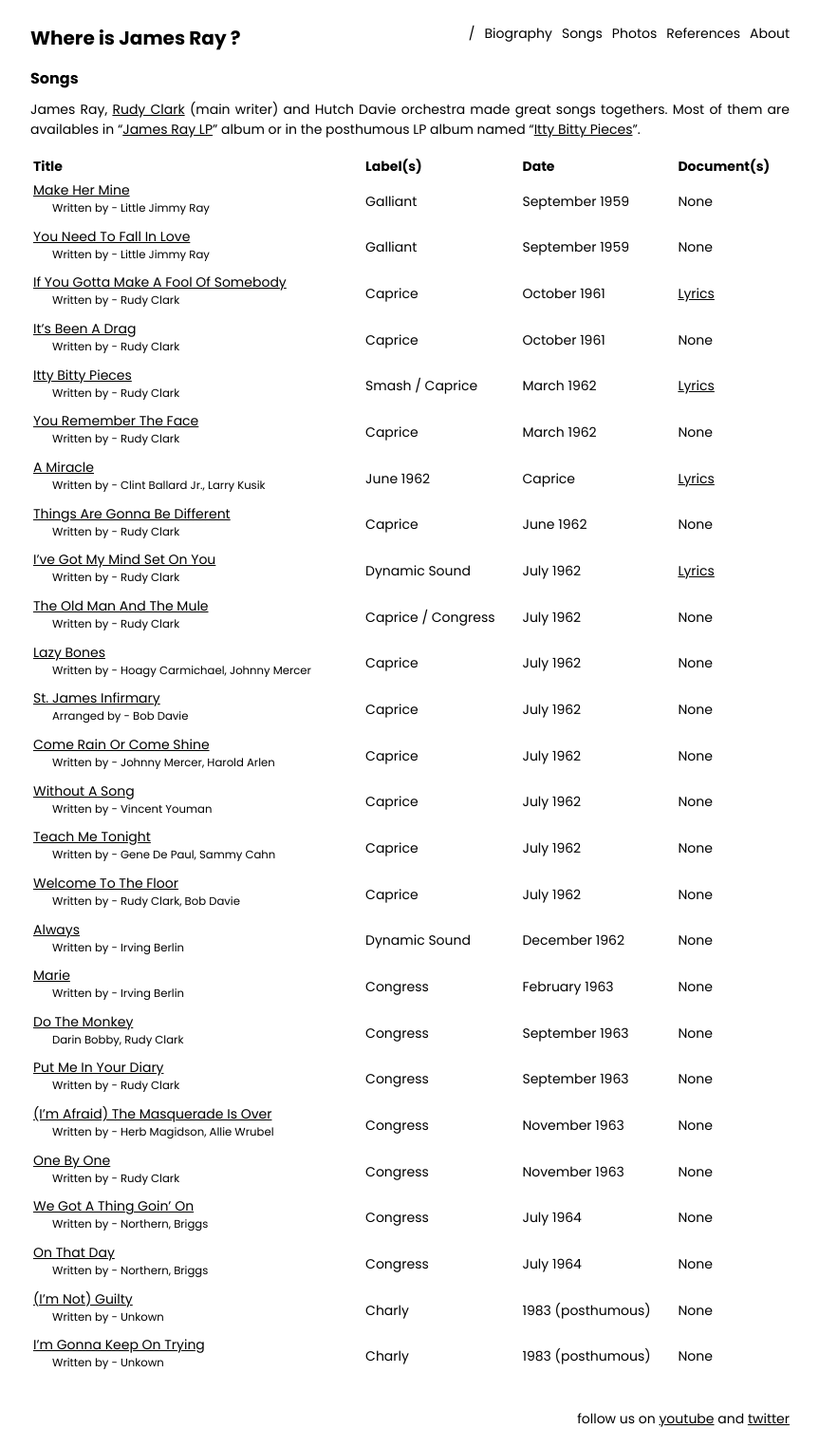
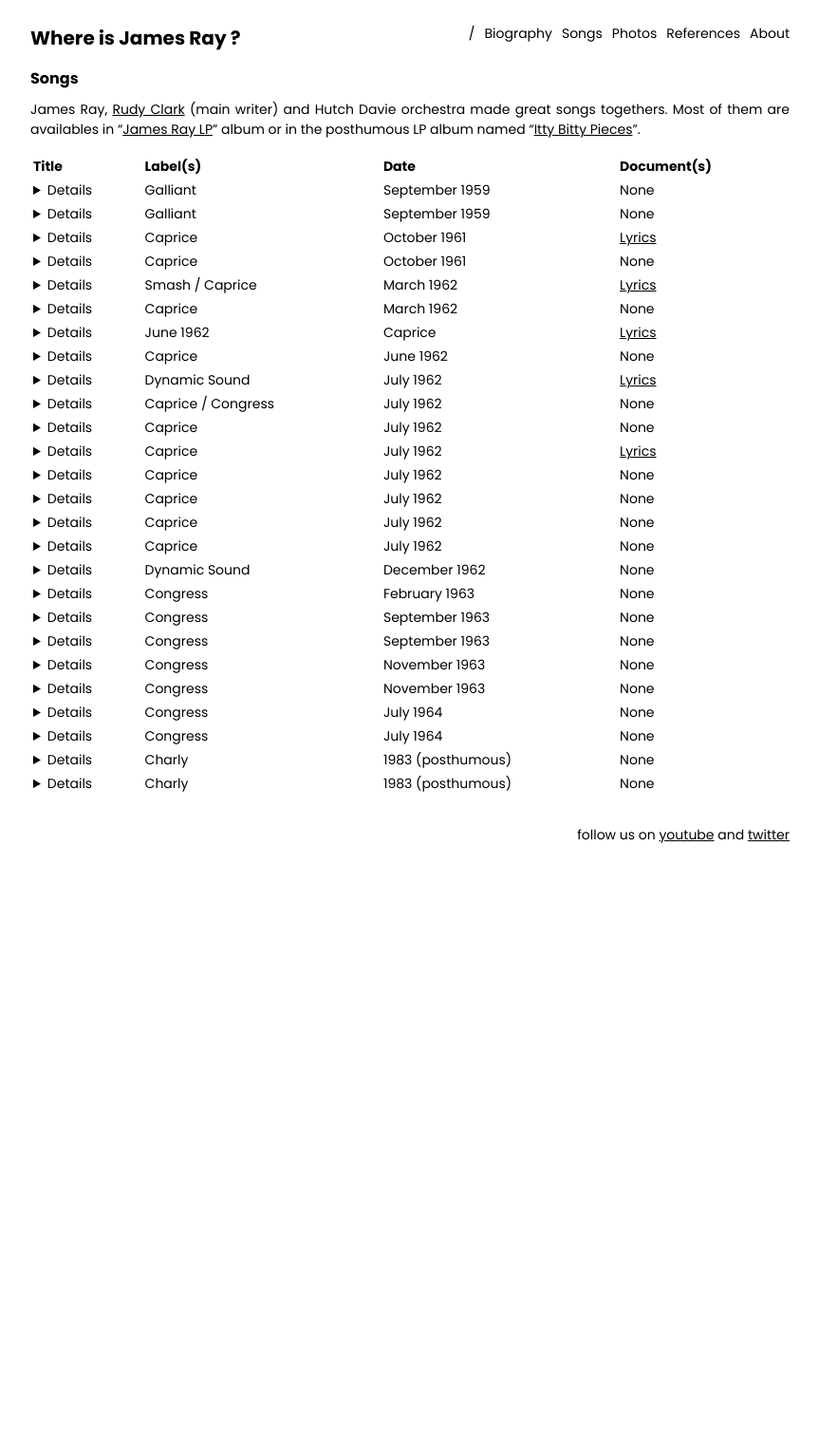
Before and after one commit to jamesraymusic/jamesraymusic.github.io, a Jekyll site: the page built from songs.md, in a window 1280 px wide. Shown: the whole page at 95% size, without its empty margins (208-1071 px from the left). Built offline with Jekyll 4.4.1, drawn with Linux system fonts in a browser that asks for light colours; after the commit the page ends 910 px from its top, so only the background shows below that.

Commit message:
Add St James Infirmary Lyrics and update songs rendering

```diff
--- /dev/null
+++ b/lyrics/st-james-infirmary.md
@@ -0,0 +1,37 @@
+---
+layout: page
+title: Lyrics - Saint James Infirmary
+permalink: /st-james-infirmary/
+---
+
+# Lyrics - Saint James Infirmary
+
+It was down in Old Joe's barroom,
+On the corner by the square,
+The drinks were served as usual,
+And a goodly crowd was there.
+
+On my left stood Joe McGuinny
+His eyes were bloodshot red;
+He gave at a proud a mountain,
+And ... a word he said.
+
+I went down to the St. James Infirmary
+Saw my baby there,
+All streched out on a table,
+So fail, so cold and so fair.
+
+When up to see the doctor,
+She's very low he said,
+When back to see my baby,
+...
+
+Let her go, let her go and God bless her;
+Wherever she may be,
+There never be a lover like her,
+There never be a lover for me.
+
+And now you've heard my story,
+I take another shot of booz;
+And if everybody still askin',
+I've got Saint James Infermery blues.
--- a/songs.md
+++ b/songs.md
@@ -10,29 +10,29 @@ James Ray, [Rudy Clark](https://en.wikipedia.org/wiki/Rudy_Clark) (main writer)
 
 | Title | Label(s) | Date | Document(s) |
 | --- | --- | --- | --- |
-| [Make Her Mine](https://www.youtube.com/watch?v=r0ptmu3QHI8)<br><sup>Written by - Little Jimmy Ray</sup> | Galliant | September 1959 |  None |
-| [You Need To Fall In Love](https://www.youtube.com/watch?v=a21ujJ22t3s)<br><sup>Written by - Little Jimmy Ray</sup> | Galliant | September 1959 | None |
-| [If You Gotta Make A Fool Of Somebody](https://www.youtube.com/watch?v=sperNZW6A8k)<br><sup>Written by - Rudy Clark</sup> | Caprice | October 1961 | [Lyrics](./lyrics/if-you-gotta-make-a-fool-of-somebody.md) |
-| [It's Been A Drag](https://www.youtube.com/watch?v=Z8zyY8Q37fk)<br><sup>Written by - Rudy Clark</sup> | Caprice | October 1961 | None |
-| [Itty Bitty Pieces](https://www.youtube.com/watch?v=56Tv8PjAF5Y)<br><sup>Written by - Rudy Clark</sup> | Smash / Caprice | March 1962 | [Lyrics](./lyrics/itty-bitty-pieces.md) |
-| [You Remember The Face](https://www.youtube.com/watch?v=ZR7JAQcVPgM)<br><sup>Written by - Rudy Clark</sup> | Caprice | March 1962 | None |
-| [A Miracle](https://www.youtube.com/watch?v=s9y2VSHu2I8)<br><sup>Written by - Clint Ballard Jr., Larry Kusik</sup> | June 1962 | Caprice | [Lyrics](./lyrics/a-miracle.md) |
-| [Things Are Gonna Be Different](https://www.youtube.com/watch?v=_78nuECv3Do)<br><sup>Written by - Rudy Clark</sup> | Caprice | June 1962 | None |
-| [I've Got My Mind Set On You](https://www.youtube.com/watch?v=dSNbpBOf80A)<br><sup>Written by - Rudy Clark</sup> | Dynamic Sound | July 1962 | [Lyrics](./lyrics/i-ve-got-my-mind-set-on-you.md) |
-| [The Old Man And The Mule](https://www.youtube.com/watch?v=9H6uo_a24xU)<br><sup>Written by - Rudy Clark</sup> | Caprice / Congress | July 1962 | None |
-| [Lazy Bones](https://www.youtube.com/watch?v=Apj1Cvkc55o)<br><sup>Written by - Hoagy Carmichael, Johnny Mercer</sup> | Caprice | July 1962 | None |
-| [St. James Infirmary](https://www.youtube.com/watch?v=lAP2bfSE_2s)<br><sup>Arranged by - Bob Davie</sup> | Caprice | July 1962 | None |
-| [Come Rain Or Come Shine](https://www.youtube.com/watch?v=2uZ1bjzcJME)<br><sup>Written by - Johnny Mercer, Harold Arlen</sup> | Caprice | July 1962 | None |
-| [Without A Song](https://www.youtube.com/watch?v=vVQ447pzuzU)<br><sup>Written by - Vincent Youman</sup> | Caprice | July 1962 | None |
-| [Teach Me Tonight](https://www.youtube.com/watch?v=Z3g0ktzpZXs)<br><sup>Written by - Gene De Paul, Sammy Cahn</sup> | Caprice | July 1962 | None |
-| [Welcome To The Floor](https://www.youtube.com/watch?v=xDs6FBXgC60)<br><sup>Written by - Rudy Clark, Bob Davie</sup> | Caprice | July 1962 | None |
-| [Always](https://www.youtube.com/watch?v=RwJwHDQvj_s)<br><sup>Written by - Irving Berlin</sup> | Dynamic Sound | December 1962 | None |
-| [Marie](https://www.youtube.com/watch?v=xVRQULoAq8U)<br><sup>Written by - Irving Berlin</sup> | Congress | February 1963 | None |
-| [Do The Monkey](https://www.youtube.com/watch?v=4VttO0uJH_Q)<br><sup>Darin Bobby, Rudy Clark</sup> | Congress | September 1963 | None |
-| [Put Me In Your Diary](https://www.youtube.com/watch?v=sTOyZlzDekQ)<br><sup>Written by - Rudy Clark</sup> | Congress | September 1963 | None |
-| [(I'm Afraid) The Masquerade Is Over](https://www.youtube.com/watch?v=aEqzGMSyVOU)<br><sup>Written by - Herb Magidson, Allie Wrubel</sup> | Congress | November 1963 | None |
-| [One By One](https://www.youtube.com/watch?v=qAnOf4q-6uA)<br><sup>Written by - Rudy Clark</sup> | Congress | November 1963 | None |
-| [We Got A Thing Goin' On](https://www.youtube.com/watch?v=jUdfMkWEpFQ)<br><sup>Written by - Northern, Briggs</sup> | Congress | July 1964 | None |
-| [On That Day](https://www.youtube.com/watch?v=Lg7g_tXujyg)<br><sup>Written by - Northern, Briggs</sup> | Congress | July 1964 | None |
-| [(I'm Not) Guilty](https://www.youtube.com/watch?v=ErTy6JLe9c0)<br><sup>Written by - Unkown</sup> | Charly | 1983 (posthumous) | None |
-| [I'm Gonna Keep On Trying](https://www.youtube.com/watch?v=qbvnqetOx5k)<br><sup>Written by - Unkown</sup> | Charly | 1983 (posthumous) | None |
+| <details><summary>[Make Her Mine](https://www.youtube.com/watch?v=r0ptmu3QHI8)</summary>Written by - Little Jimmy Ray</details> | Galliant | September 1959 |  None |
+| <details><summary>[You Need To Fall In Love](https://www.youtube.com/watch?v=a21ujJ22t3s)</summary>Written by - Little Jimmy Ray</details> | Galliant | September 1959 | None |
+| <details><summary>[If You Gotta Make A Fool Of Somebody](https://www.youtube.com/watch?v=sperNZW6A8k)</summary>Written by - Rudy Clark</details> | Caprice | October 1961 | [Lyrics](./lyrics/if-you-gotta-make-a-fool-of-somebody.md) |
+| <details><summary>[It's Been A Drag](https://www.youtube.com/watch?v=Z8zyY8Q37fk)</summary>Written by - Rudy Clark</details> | Caprice | October 1961 | None |
+| <details><summary>[Itty Bitty Pieces](https://www.youtube.com/watch?v=56Tv8PjAF5Y)</summary>Written by - Rudy Clark</details> | Smash / Caprice | March 1962 | [Lyrics](./lyrics/itty-bitty-pieces.md) |
+| <details><summary>[You Remember The Face](https://www.youtube.com/watch?v=ZR7JAQcVPgM)</summary>Written by - Rudy Clark</details> | Caprice | March 1962 | None |
+| <details><summary>[A Miracle](https://www.youtube.com/watch?v=s9y2VSHu2I8)</summary>Written by - Clint Ballard Jr., Larry Kusik</details> | June 1962 | Caprice | [Lyrics](./lyrics/a-miracle.md) |
+| <details><summary>[Things Are Gonna Be Different](https://www.youtube.com/watch?v=_78nuECv3Do)</summary>Written by - Rudy Clark</details> | Caprice | June 1962 | None |
+| <details><summary>[I've Got My Mind Set On You](https://www.youtube.com/watch?v=dSNbpBOf80A)</summary>Written by - Rudy Clark</details> | Dynamic Sound | July 1962 | [Lyrics](./lyrics/i-ve-got-my-mind-set-on-you.md) |
+| <details><summary>[The Old Man And The Mule](https://www.youtube.com/watch?v=9H6uo_a24xU)</summary>Written by - Rudy Clark</details> | Caprice / Congress | July 1962 | None |
+| <details><summary>[Lazy Bones](https://www.youtube.com/watch?v=Apj1Cvkc55o)</summary>Written by - Hoagy Carmichael, Johnny Mercer</details> | Caprice | July 1962 | None |
+| <details><summary>[St. James Infirmary](https://www.youtube.com/watch?v=lAP2bfSE_2s)</summary>Arranged by - Bob Davie</details> | Caprice | July 1962 | [Lyrics](./lyrics/st-james-infirmary.md) |
+| <details><summary>[Come Rain Or Come Shine](https://www.youtube.com/watch?v=2uZ1bjzcJME)</summary>Written by - Johnny Mercer, Harold Arlen</details> | Caprice | July 1962 | None |
+| <details><summary>[Without A Song](https://www.youtube.com/watch?v=vVQ447pzuzU)</summary>Written by - Vincent Youman</details> | Caprice | July 1962 | None |
+| <details><summary>[Teach Me Tonight](https://www.youtube.com/watch?v=Z3g0ktzpZXs)</summary>Written by - Gene De Paul, Sammy Cahn</details> | Caprice | July 1962 | None |
+| <details><summary>[Welcome To The Floor](https://www.youtube.com/watch?v=xDs6FBXgC60)</summary>Written by - Rudy Clark, Bob Davie</details> | Caprice | July 1962 | None |
+| <details><summary>[Always](https://www.youtube.com/watch?v=RwJwHDQvj_s)</summary>Written by - Irving Berlin</details> | Dynamic Sound | December 1962 | None |
+| <details><summary>[Marie](https://www.youtube.com/watch?v=xVRQULoAq8U)</summary>Written by - Irving Berlin</details> | Congress | February 1963 | None |
+| <details><summary>[Do The Monkey](https://www.youtube.com/watch?v=4VttO0uJH_Q)</summary>Darin Bobby, Rudy Clark</details> | Congress | September 1963 | None |
+| <details><summary>[Put Me In Your Diary](https://www.youtube.com/watch?v=sTOyZlzDekQ)</summary>Written by - Rudy Clark</details> | Congress | September 1963 | None |
+| <details><summary>[(I'm Afraid) The Masquerade Is Over](https://www.youtube.com/watch?v=aEqzGMSyVOU)</summary>Written by - Herb Magidson, Allie Wrubel</details> | Congress | November 1963 | None |
+| <details><summary>[One By One](https://www.youtube.com/watch?v=qAnOf4q-6uA)</summary>Written by - Rudy Clark</details> | Congress | November 1963 | None |
+| <details><summary>[We Got A Thing Goin' On](https://www.youtube.com/watch?v=jUdfMkWEpFQ)</summary>Written by - Northern, Briggs</details> | Congress | July 1964 | None |
+| <details><summary>[On That Day](https://www.youtube.com/watch?v=Lg7g_tXujyg)</summary>Written by - Northern, Briggs</details> | Congress | July 1964 | None |
+| <details><summary>[(I'm Not) Guilty](https://www.youtube.com/watch?v=ErTy6JLe9c0)</summary>Written by - Unkown</details> | Charly | 1983 (posthumous) | None |
+| <details><summary>[I'm Gonna Keep On Trying](https://www.youtube.com/watch?v=qbvnqetOx5k)</summary>Written by - Unkown</details> | Charly | 1983 (posthumous) | None |
```
